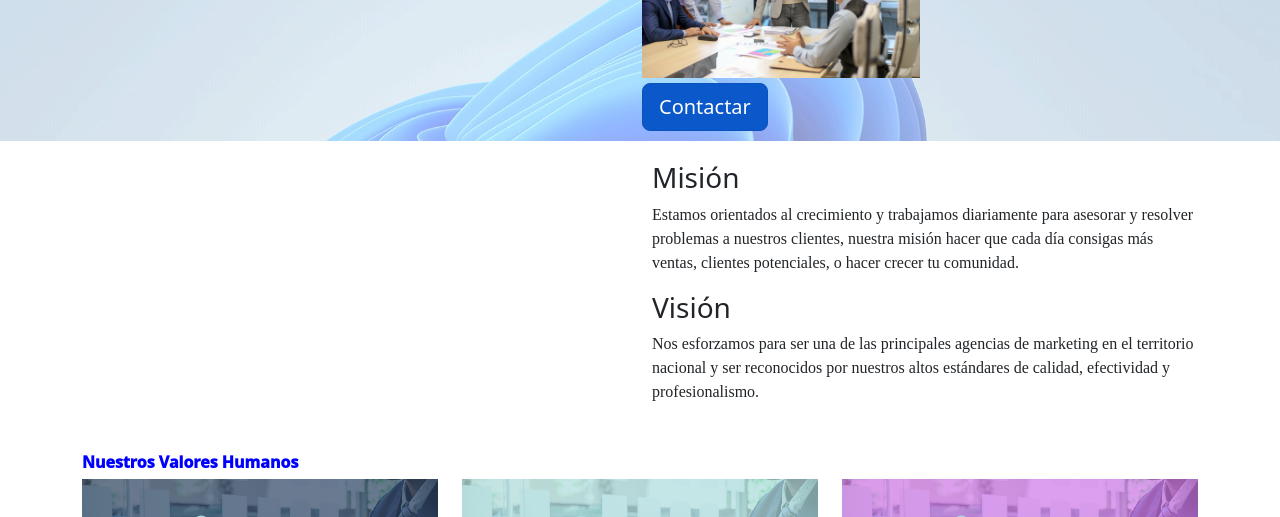
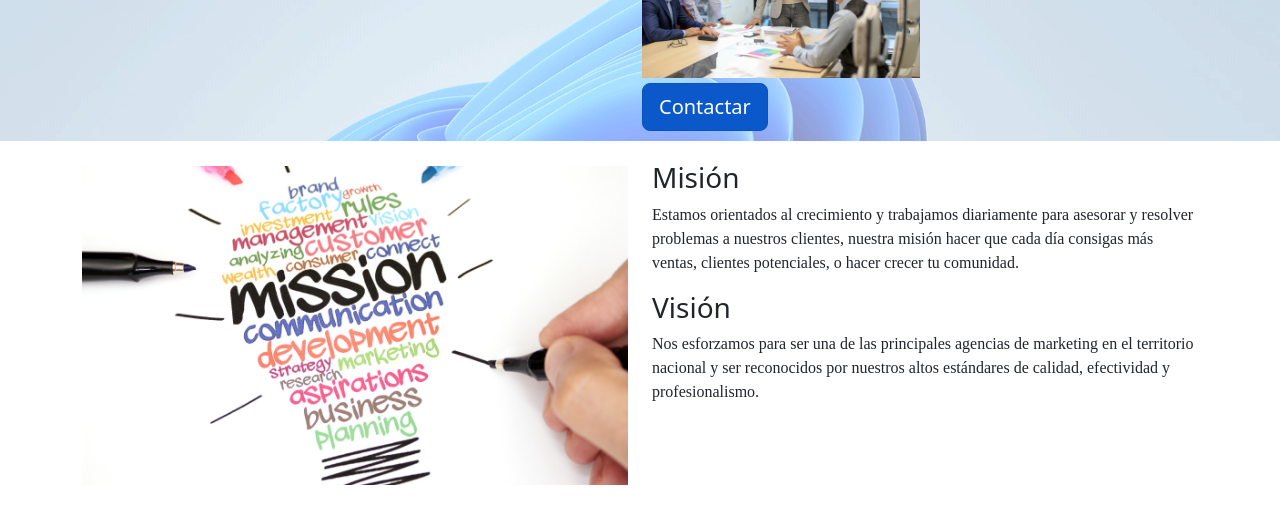
Before and after one commit to Peverdemarketing/Agencia_peverdemarketing, a plain HTML site: page nosotros.html in a window 1280 px wide. Shown: the part 209-726 px from the top of the page. Drawn offline with nearby package versions, Linux system fonts and the light colour scheme.

Commit message:
imagen de mision cambiada

```diff
--- a/nosotros.html
+++ b/nosotros.html
@@ -68,7 +68,7 @@
         <div class="row">
 
             <div class="col-md-6 col-sm-1">
-                <img src="assets\assets\NOSOTROS MISION.png" alt="" class="img-fluid">
+                <img src="assets\NOSOTROS MISION.png" alt="" class="img-fluid">
             </div>
             <div class="col-md-6 col-sm-1">
                 <div>
```
